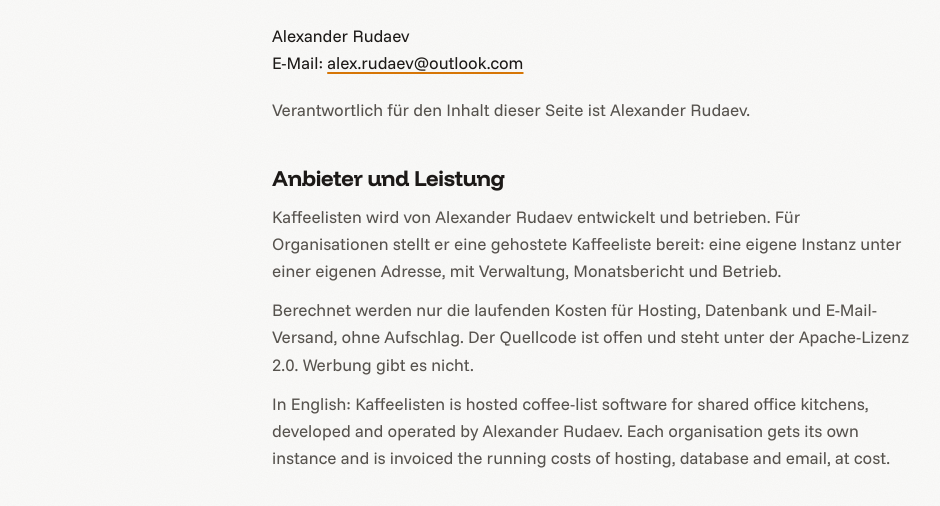
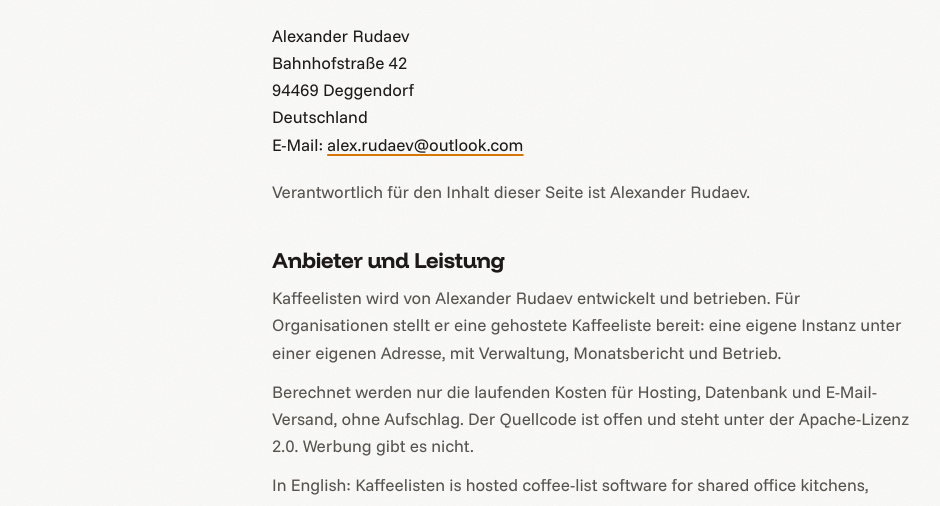
Before and after one commit to kaffeelisten/kaffeelisten.github.io, a plain HTML site: page impressum.html in a window 1280 px wide. Shown: the part 251-757 px from the top of the page, without its empty margins (48-988 px from the left). Drawn offline with Linux system fonts and the light colour scheme.

Commit message:
fix: add the postal address the imprint needs

```diff
--- a/impressum.html
+++ b/impressum.html
@@ -38,6 +38,9 @@
 
     <address>
       Alexander Rudaev<br>
+      Bahnhofstraße 42<br>
+      94469 Deggendorf<br>
+      Deutschland<br>
       E-Mail: <a href="mailto:alex.rudaev@outlook.com">alex.rudaev@outlook.com</a>
     </address>
 
```
